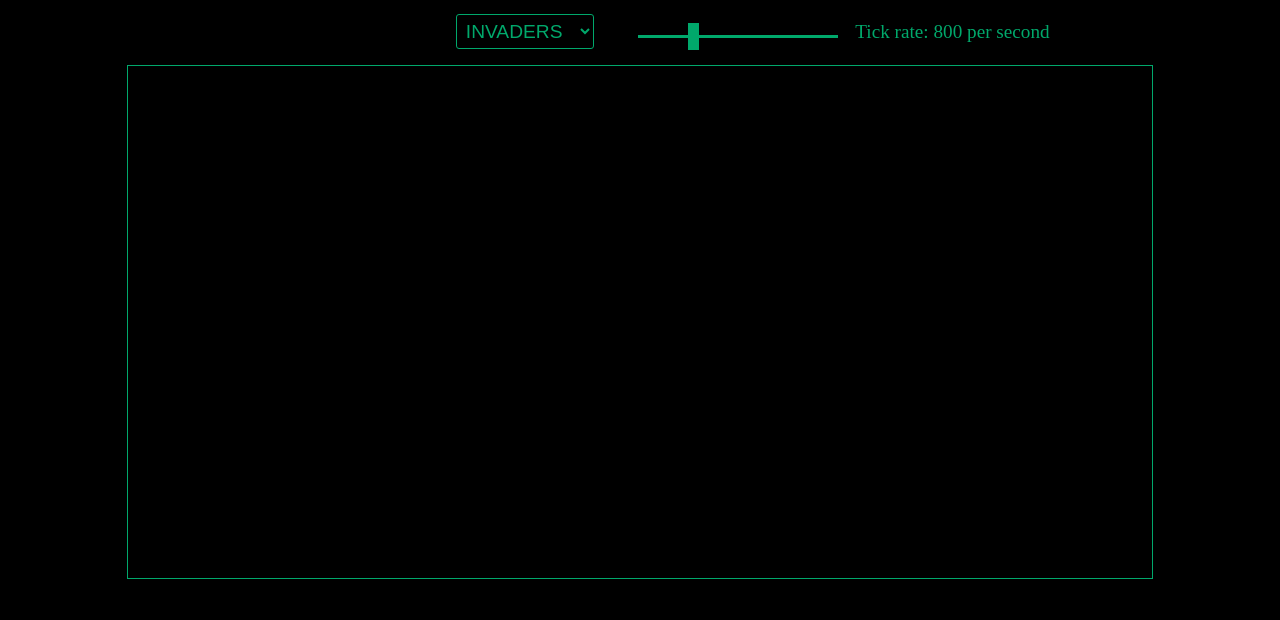
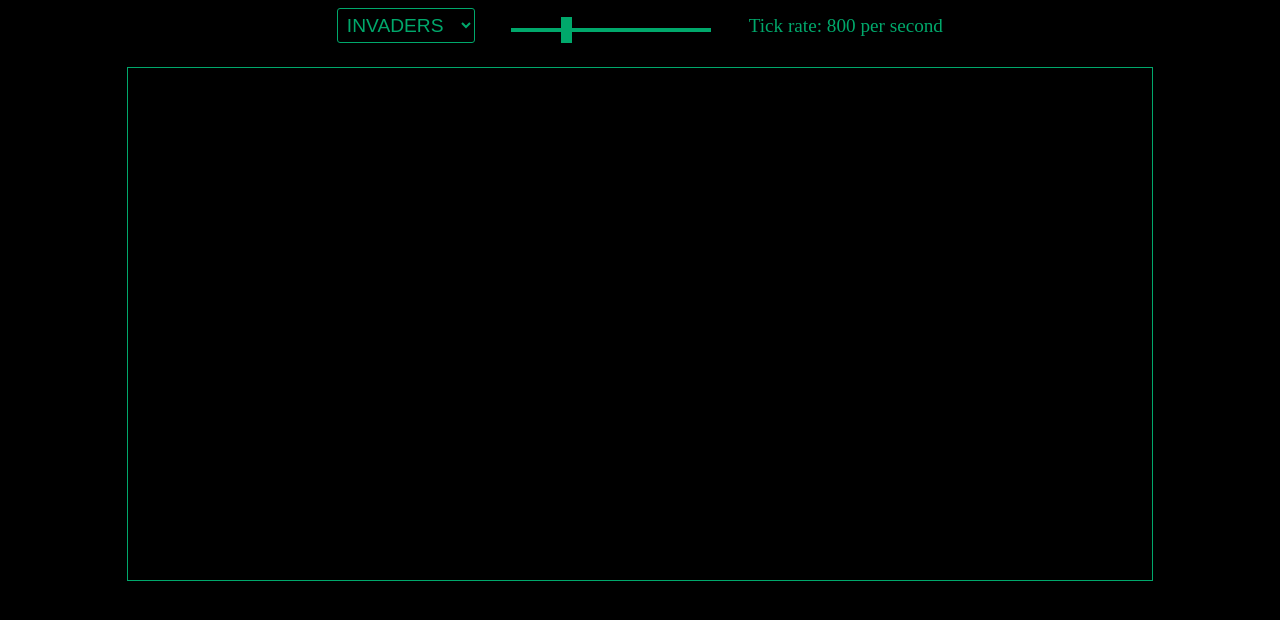
Before and after one commit to at-tran/chip8-emulator, a website built with webpack: page static/index.html in a window 1280 px wide. Built offline with nearby package versions, Linux system fonts and the light colour scheme.

Commit message:
Center controls using div

```diff
--- a/sass/style.sass
+++ b/sass/style.sass
@@ -11,6 +11,13 @@ canvas
   image-rendering: -moz-crisp-edges
   border: 1px solid var(--terminal-color)
 
+.controls
+  text-align: center
+  margin-bottom: 1.5em
+
+.controls * + *
+  margin-left: 2rem
+
 .rom-select-box
   border-radius: 3px
   background-color: black
@@ -18,8 +25,6 @@ canvas
   padding: 0.25em
   border: 1px solid var(--terminal-color)
   color: var(--terminal-color)
-  margin-left: 35vw
-  margin-right: 2em
 
 .ticks-per-second
   fill: var(--terminal-color)
@@ -28,11 +33,14 @@ canvas
   background-color: var(--terminal-color)
   width: 15em
   height: 0.25em
-  margin-top: 2em
-  margin-bottom: 2em
-  margin-right: 1em
 
 .ticks-per-second::-webkit-slider-thumb
+  -webkit-appearance: none
+  background-color: var(--terminal-color)
+  width: 0.8em
+  height: 2em
+
+.ticks-per-second::-moz-range-thumb
   -webkit-appearance: none
   background-color: var(--terminal-color)
   width: 0.8em
--- a/static/index.html
+++ b/static/index.html
@@ -8,7 +8,8 @@
 
 <noscript>This page contains webassembly and javascript content, please enable javascript in your browser.</noscript>
 
-<select id="rom-name" class="rom-select-box">
+<div class="controls">
+    <select id="rom-name" class="rom-select-box">
     <option value="15PUZZLE">15PUZZLE</option>
     <option value="BLINKY">BLINKY</option>
     <option value="BLITZ">BLITZ</option>
@@ -35,10 +36,11 @@
     <option value="WIPEOFF">WIPEOFF</option>
 </select>
 
-<input id="ticks-per-second" class="ticks-per-second" type="range" min="1" max="3000" value="800">
-<label for="ticks-per-second" class="ticks-per-second-text">
-    Tick rate: <span id="ticks-per-second-text">800</span> per second
-</label>
+    <input id="ticks-per-second" class="ticks-per-second" type="range" min="1" max="3000" value="800">
+    <label for="ticks-per-second" class="ticks-per-second-text">
+        Tick rate: <span id="ticks-per-second-text">800</span> per second
+    </label>
+</div>
 
 <canvas id="canvas"></canvas>
 
```
